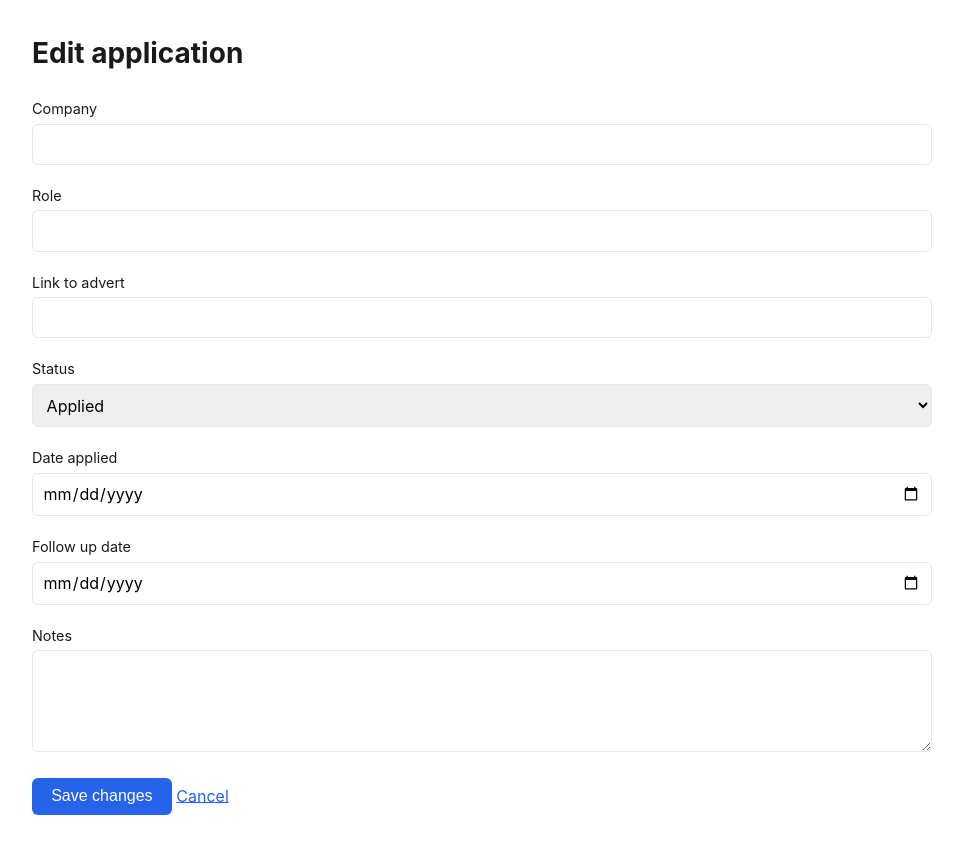
After one commit to 7waismuradi-web/Job-tracker, a Flask app: template templates/edit.html in a window 1280 px wide. The commit adds this page. Shown: the whole page, without its empty margins (158-1121 px from the left). Run offline with Flask 3, Linux system fonts and the light colour scheme; the template is opened without the code that fills it, so the values that code supplies are empty.

Commit message:
Add delete and action button

```diff
--- a/app.py
+++ b/app.py
@@ -1,6 +1,6 @@
 import os
 
-from flask import Flask, redirect, render_template, request, url_for
+from flask import Flask, abort, redirect, render_template, request, url_for
 
 import db
 
@@ -20,10 +20,33 @@ def create_app():
     @app.route("/")
     def index():
         conn = db.get_db()
-        applications = conn.execute(
-            "SELECT * FROM applications ORDER BY date_applied DESC"
-        ).fetchall()
-        return render_template("index.html", applications=applications)
+
+        status = request.args.get("status")
+        if status in ("Applied", "Interview", "Offer", "Rejected"):
+            applications = conn.execute(
+                "SELECT * FROM applications WHERE status = ?"
+                " ORDER BY date_applied DESC",
+                (status,),
+            ).fetchall()
+        else:
+            status = None
+            applications = conn.execute(
+                "SELECT * FROM applications ORDER BY date_applied DESC"
+            ).fetchall()
+
+        counts = {}
+        for row in conn.execute(
+            "SELECT status, COUNT(*) AS n FROM applications GROUP BY status"
+        ).fetchall():
+            counts[row["status"]] = row["n"]
+
+        return render_template(
+            "index.html",
+            applications=applications,
+            counts=counts,
+            total=sum(counts.values()),
+            current_status=status,
+        )
 
     @app.route("/add", methods=("GET", "POST"))
     def add():
@@ -50,4 +73,49 @@ def create_app():
 
         return render_template("add.html")
 
+    @app.route("/<int:id>/edit", methods=("GET", "POST"))
+    def edit(id):
+        conn = db.get_db()
+        application = conn.execute(
+            "SELECT * FROM applications WHERE id = ?", (id,)
+        ).fetchone()
+
+        if application is None:
+            abort(404)
+
+        if request.method == "POST":
+            conn.execute(
+                "UPDATE applications SET company = ?, role = ?, link = ?,"
+                " status = ?, date_applied = ?, follow_up_date = ?, notes = ?"
+                " WHERE id = ?",
+                (
+                    request.form["company"],
+                    request.form["role"],
+                    request.form["link"],
+                    request.form["status"],
+                    request.form["date_applied"],
+                    request.form["follow_up_date"] or None,
+                    request.form["notes"],
+                    id,
+                ),
+            )
+            conn.commit()
+            return redirect(url_for("index"))
+
+        return render_template("edit.html", application=application)
+
+    @app.route("/<int:id>/delete", methods=("POST",))
+    def delete(id):
+        conn = db.get_db()
+        application = conn.execute(
+            "SELECT * FROM applications WHERE id = ?", (id,)
+        ).fetchone()
+
+        if application is None:
+            abort(404)
+
+        conn.execute("DELETE FROM applications WHERE id = ?", (id,))
+        conn.commit()
+        return redirect(url_for("index"))
+
     return app
--- a/schema.sql
+++ b/schema.sql
@@ -21,3 +21,5 @@ CREATE TABLE applications (
     created_at TEXT NOT NULL DEFAULT (datetime('now')),
     FOREIGN KEY (user_id) REFERENCES users (id)
 );
+INSERT INTO users (id, email, password_hash)
+VALUES (1, 'placeholder@jobtrack.local', 'not-a-real-password');
--- /dev/null
+++ b/static/style.css
@@ -0,0 +1,233 @@
+:root {
+    --text: #1a1a1a;
+    --muted: #6b7280;
+    --border: #e5e7eb;
+    --bg: #ffffff;
+    --accent: #2563eb;
+    --applied: #6b7280;
+    --interview: #d97706;
+    --offer: #059669;
+    --rejected: #dc2626;
+}
+
+* {
+    box-sizing: border-box;
+}
+
+body {
+    margin: 0;
+    padding: 2rem 1rem;
+    font-family: -apple-system, BlinkMacSystemFont, "Segoe UI", sans-serif;
+    color: var(--text);
+    background: var(--bg);
+    line-height: 1.5;
+}
+
+.container {
+    max-width: 900px;
+    margin: 0 auto;
+}
+
+h1 {
+    font-size: 1.75rem;
+    margin: 0 0 1.5rem;
+}
+
+a {
+    color: var(--accent);
+}
+
+.button {
+    display: inline-block;
+    padding: 0.6rem 1.2rem;
+    background: var(--accent);
+    color: #fff;
+    border: none;
+    border-radius: 6px;
+    font-size: 1rem;
+    text-decoration: none;
+    cursor: pointer;
+}
+
+.button:hover {
+    opacity: 0.9;
+}
+
+table {
+    width: 100%;
+    border-collapse: collapse;
+    margin-top: 1.5rem;
+}
+
+th, td {
+    text-align: left;
+    padding: 0.75rem;
+    border-bottom: 1px solid var(--border);
+}
+
+th {
+    font-size: 0.8rem;
+    text-transform: uppercase;
+    letter-spacing: 0.05em;
+    color: var(--muted);
+}
+
+.status {
+    display: inline-block;
+    padding: 0.2rem 0.6rem;
+    border-radius: 999px;
+    font-size: 0.8rem;
+    color: #fff;
+}
+
+.status-applied { background: var(--applied); }
+.status-interview { background: var(--interview); }
+.status-offer { background: var(--offer); }
+.status-rejected { background: var(--rejected); }
+
+.empty {
+    color: var(--muted);
+    padding: 3rem 0;
+    text-align: center;
+}
+
+label {
+    display: block;
+    font-size: 0.9rem;
+    margin-bottom: 0.25rem;
+}
+
+input, select, textarea {
+    width: 100%;
+    padding: 0.6rem;
+    border: 1px solid var(--border);
+    border-radius: 6px;
+    font-size: 1rem;
+    font-family: inherit;
+}
+
+input:focus, select:focus, textarea:focus {
+    outline: 2px solid var(--accent);
+    border-color: transparent;
+}
+
+.field {
+    margin-bottom: 1.25rem;
+}
+
+@media (max-width: 600px) {
+    thead {
+        display: none;
+    }
+
+    tr {
+        display: block;
+        border: 1px solid var(--border);
+        border-radius: 8px;
+        padding: 0.5rem;
+        margin-bottom: 1rem;
+    }
+
+    td {
+        display: block;
+        border: none;
+        padding: 0.3rem 0.5rem;
+    }
+
+    td::before {
+        content: attr(data-label);
+        display: block;
+        font-size: 0.75rem;
+        text-transform: uppercase;
+        color: var(--muted);
+    }
+}
+
+.counts {
+    color: var(--muted);
+    font-size: 0.9rem;
+    margin: 0 0 1.5rem;
+}
+
+.filters {
+    display: flex;
+    gap: 0.5rem;
+    flex-wrap: wrap;
+    margin-bottom: 1rem;
+}
+
+.filter {
+    padding: 0.35rem 0.9rem;
+    border: 1px solid var(--border);
+    border-radius: 999px;
+    font-size: 0.9rem;
+    text-decoration: none;
+    color: var(--muted);
+}
+
+.filter-active {
+    background: var(--text);
+    border-color: var(--text);
+    color: #fff;
+}
+
+.header {
+    display: flex;
+    align-items: center;
+    justify-content: space-between;
+    gap: 1rem;
+    flex-wrap: wrap;
+}
+
+.header h1 {
+    margin: 0;
+}
+.actions {
+    display: flex;
+    gap: 0.4rem;
+    align-items: center;
+}
+
+.actions form {
+    margin: 0;
+}
+
+.action {
+    display: inline-block;
+    padding: 0.3rem 0.75rem;
+    border: 1px solid var(--border);
+    border-radius: 6px;
+    background: none;
+    font-size: 0.85rem;
+    font-family: inherit;
+    text-decoration: none;
+    color: var(--muted);
+    cursor: pointer;
+    transition: all 0.15s ease;
+}
+
+.action:hover {
+    transform: translateY(-1px);
+}
+
+.action-edit:hover {
+    border-color: var(--accent);
+    color: var(--accent);
+}
+
+.action-delete:hover {
+    border-color: var(--rejected);
+    color: var(--rejected);
+}
+
+.action:active {
+    transform: translateY(0);
+}
+
+tbody tr {
+    transition: background 0.15s ease;
+}
+
+tbody tr:hover {
+    background: #fafafa;
+}
--- /dev/null
+++ b/templates/edit.html
@@ -0,0 +1,57 @@
+<!DOCTYPE html>
+<html lang="en">
+<head>
+    <meta charset="UTF-8">
+    <meta name="viewport" content="width=device-width, initial-scale=1">
+    <title>Edit application - JobTrack</title>
+    <link rel="stylesheet" href="{{ url_for('static', filename='style.css') }}">
+</head>
+<body>
+    <div class="container">
+        <h1>Edit application</h1>
+
+        <form method="post">
+            <div class="field">
+                <label for="company">Company</label>
+                <input name="company" id="company"
+                       value="{{ application['company'] }}" required>
+            </div>
+            <div class="field">
+                <label for="role">Role</label>
+                <input name="role" id="role"
+                       value="{{ application['role'] }}" required>
+            </div>
+            <div class="field">
+                <label for="link">Link to advert</label>
+                <input type="url" name="link" id="link"
+                       value="{{ application['link'] or '' }}">
+            </div>
+            <div class="field">
+                <label for="status">Status</label>
+                <select name="status" id="status">
+                    {% for s in ["Applied", "Interview", "Offer", "Rejected"] %}
+                        <option {% if application['status'] == s %}selected{% endif %}>{{ s }}</option>
+                    {% endfor %}
+                </select>
+            </div>
+            <div class="field">
+                <label for="date_applied">Date applied</label>
+                <input type="date" name="date_applied" id="date_applied"
+                       value="{{ application['date_applied'] }}" required>
+            </div>
+            <div class="field">
+                <label for="follow_up_date">Follow up date</label>
+                <input type="date" name="follow_up_date" id="follow_up_date"
+                       value="{{ application['follow_up_date'] or '' }}">
+            </div>
+            <div class="field">
+                <label for="notes">Notes</label>
+                <textarea name="notes" id="notes" rows="4">{{ application['notes'] or '' }}</textarea>
+            </div>
+
+            <button class="button" type="submit">Save changes</button>
+            <a href="{{ url_for('index') }}">Cancel</a>
+        </form>
+    </div>
+</body>
+</html>
```
Also changed, not shown: templates/add.html (+28 -26 lines), templates/index.html (+50 -32 lines).
